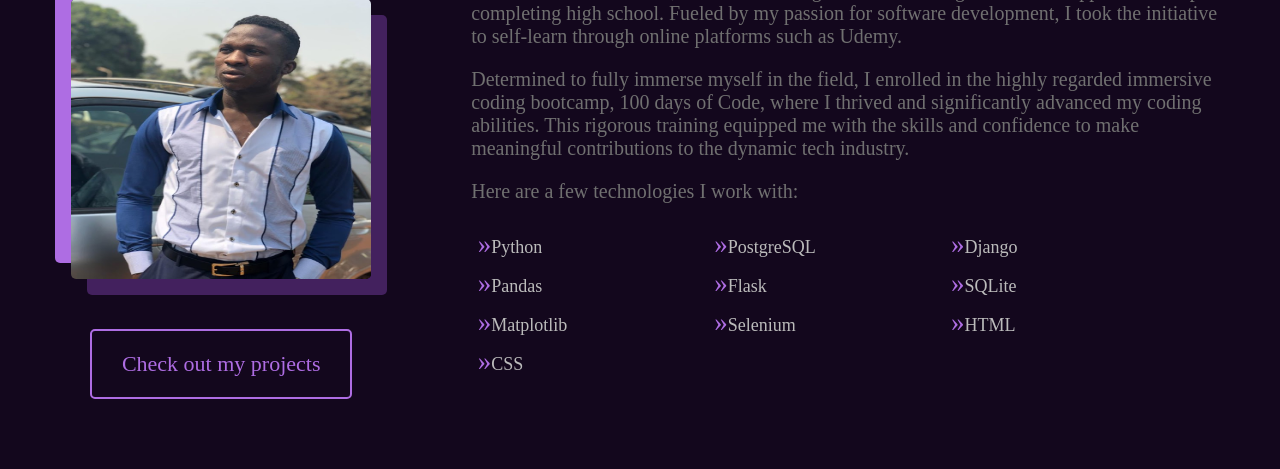
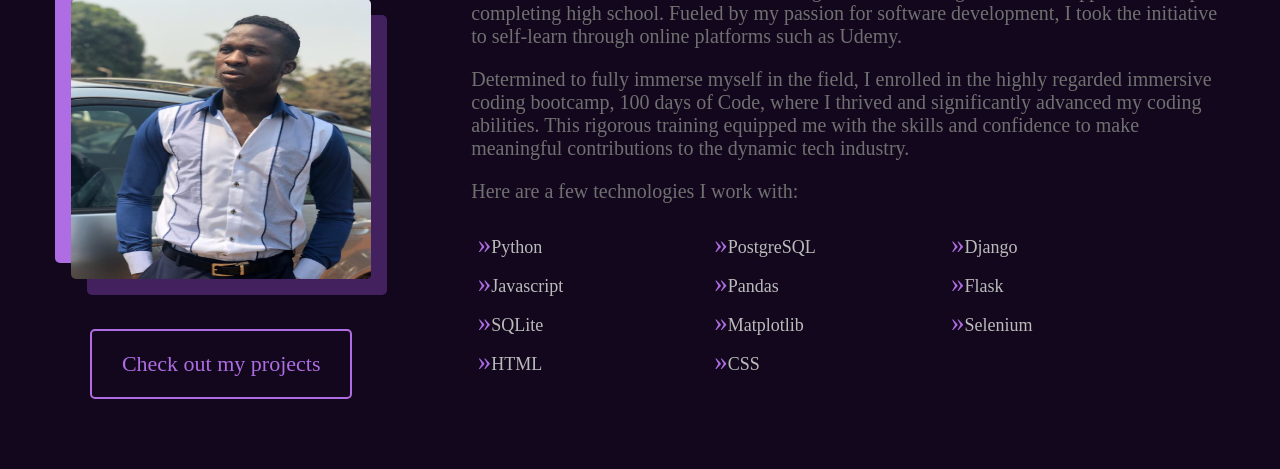
Before and after one commit to Dipec001/portfolio, a Django app: page / in a window 1280 px wide. Shown: the part 941-1410 px from the top of the page. Run offline with Django 5.2, Linux system fonts and the light colour scheme; some web fonts are replaced.

Commit message:
`Added 'Javascript' to the list of technologies in index.html template.`

```diff
--- a/templates/index.html
+++ b/templates/index.html
@@ -64,6 +64,7 @@
                     <li>Python</li>
                     <li>PostgreSQL</li>
                     <li>Django</li>
+                    <li>Javascript</li>
                     <li>Pandas</li>
                     <li>Flask</li>
                     <li>SQLite</li>
```
